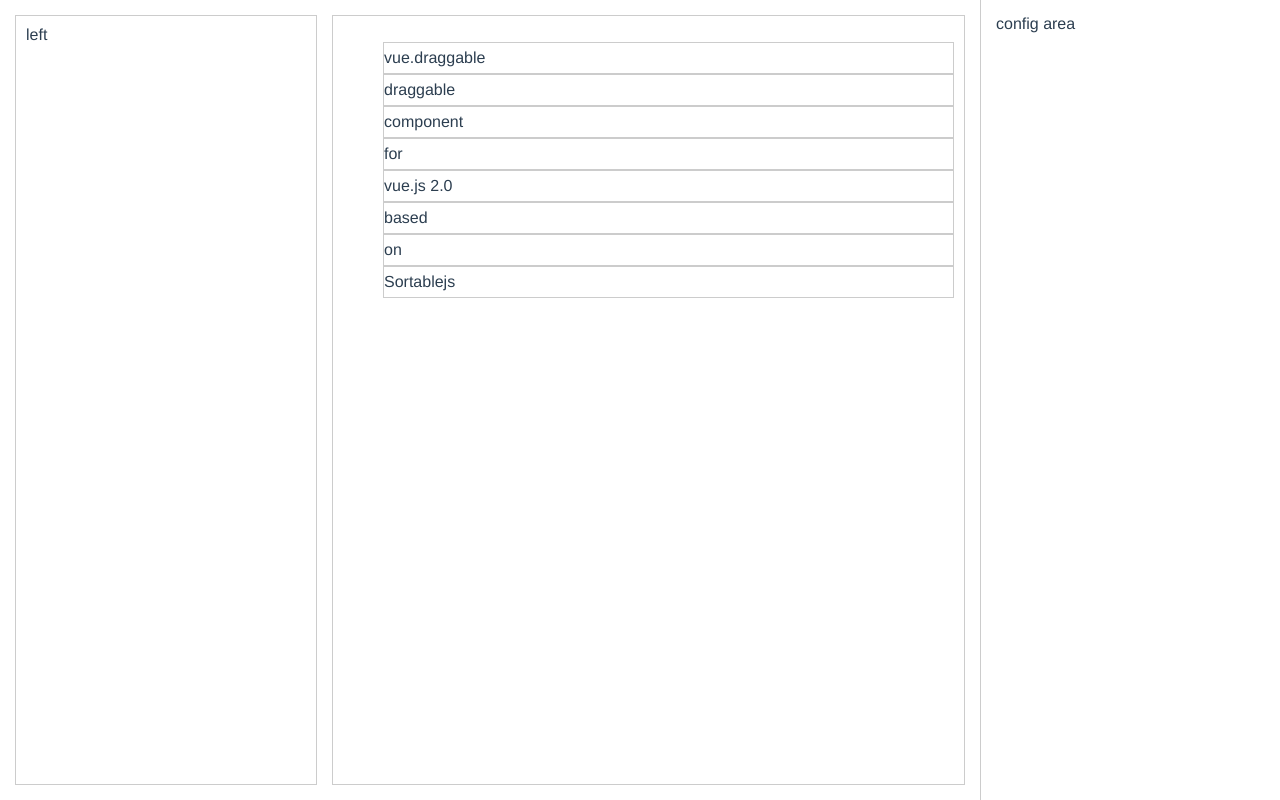
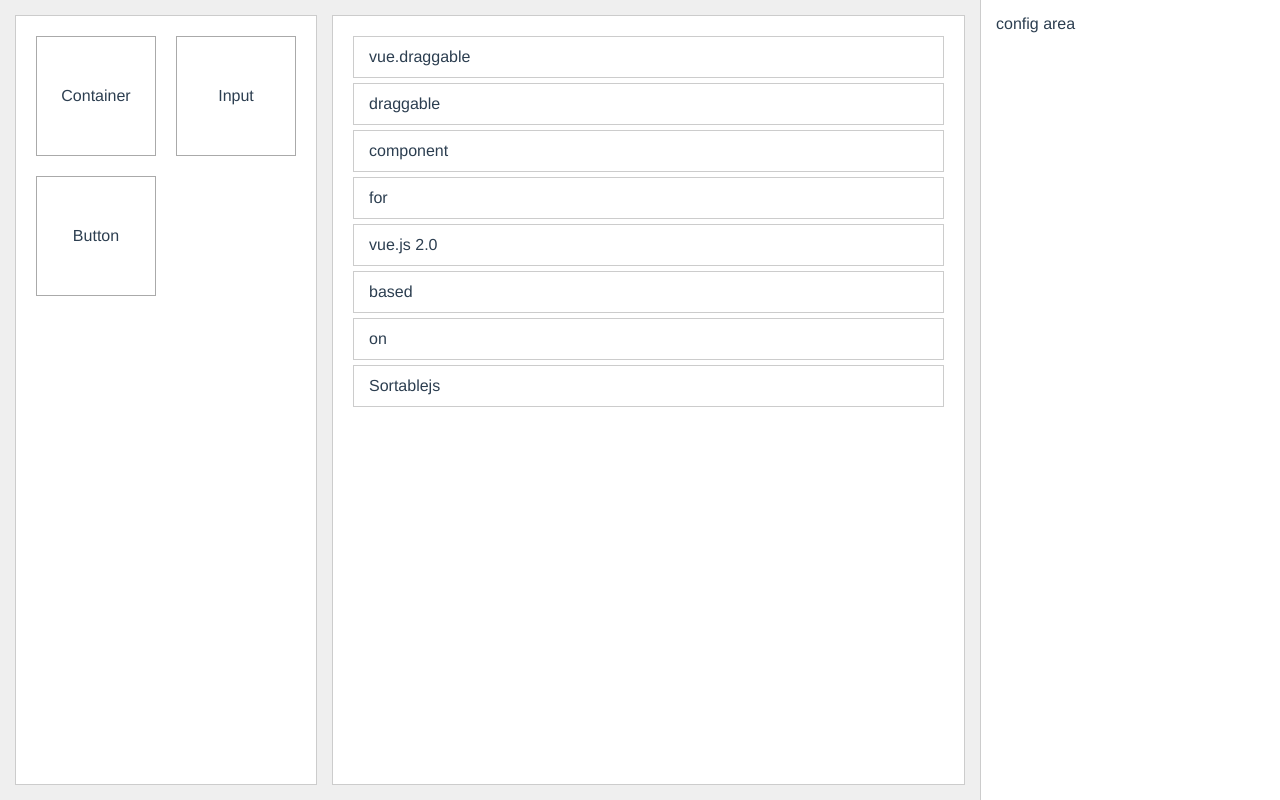
Before and after one commit to JasonBai007/lego, a Vue app: page /#/ in a window 1280 px wide. Built offline with nearby package versions, Linux system fonts and the light colour scheme.

Commit message:
重构代码分离组件

```diff
--- /dev/null
+++ b/src/components/CenterCanvas.vue
@@ -0,0 +1,49 @@
+<template>
+  <div class="center-area">
+    <draggable tag="ul" v-model="comList" group="common" chosenClass="active" animation="200">
+      <li v-for="com in comList" :key="com.order">
+        {{ com.name }}
+      </li>
+    </draggable>
+  </div>
+</template>
+
+<script>
+import Draggable from "vuedraggable";
+const coms = ["vue.draggable", "draggable", "component", "for", "vue.js 2.0", "based", "on", "Sortablejs"];
+export default {
+  name: "centerCanvas",
+  components: {
+    Draggable,
+  },
+  data() {
+    return {
+      comList: coms.map((name, index) => {
+        return { name, order: index + 1 };
+      }),
+    };
+  },
+  computed: {},
+  mounted() {},
+  methods: {},
+  watch: {},
+};
+</script>
+
+<style lang="scss" scoped>
+.center-area {
+  ul {
+    margin: 0;
+    padding: 0;
+    list-style: none;
+    li {
+      cursor: move;
+      height: 30px;
+      line-height: 30px;
+      border: 1px solid #ccc;
+      padding: 5px 0 5px 15px;
+      margin-bottom: 5px;
+    }
+  }
+}
+</style>
--- a/src/components/DragArea.vue
+++ b/src/components/DragArea.vue
@@ -1,41 +1,26 @@
 <template>
   <div class="drag-area">
-    <div class="left">left</div>
+    <div class="left">
+      <labels></labels>
+    </div>
     <div class="right">
-      <draggable
-        class="list-group"
-        tag="ul"
-        v-model="list"
-        v-bind="{
-          animation: 200,
-          group: 'description',
-          disabled: false,
-          ghostClass: 'ghost',
-        }"
-      >
-        <li class="list-group-item" v-for="element in list" :key="element.order">
-          {{ element.name }}
-        </li>
-      </draggable>
+      <center-canvas></center-canvas>
     </div>
   </div>
 </template>
 
 <script>
-import Draggable from "vuedraggable";
+import Labels from "./Labels.vue";
+import CenterCanvas from "./CenterCanvas.vue";
 
-const message = ["vue.draggable", "draggable", "component", "for", "vue.js 2.0", "based", "on", "Sortablejs"];
 export default {
   name: "dragArea",
   components: {
-    Draggable,
+    Labels,
+    CenterCanvas,
   },
   data() {
-    return {
-      list: message.map((name, index) => {
-        return { name, order: index + 1 };
-      }),
-    };
+    return {};
   },
   computed: {},
   mounted() {},
@@ -49,6 +34,7 @@
   display: flex;
   height: 100%;
   & > div {
+    background: #fff;
     padding: 10px;
     border: 1px solid #ccc;
   }
@@ -58,20 +44,7 @@
   }
   .right {
     flex-grow: 1;
+    padding: 20px;
   }
 }
-.ghost {
-  opacity: 0.5;
-  background: #c8ebfb;
-}
-.list-group {
-  min-height: 20px;
-  list-style: none;
-}
-.list-group-item {
-  cursor: move;
-  height: 30px;
-  line-height: 30px;
-  border: 1px solid #ccc;
-}
 </style>
--- /dev/null
+++ b/src/components/Labels.vue
@@ -0,0 +1,57 @@
+<template>
+  <div class="labes">
+    <!-- 配置项：自身不能排序，不能放置拖拽元素，拖拽时克隆 -->
+    <draggable tag="ul" v-model="labelList" :group="{ name: 'common', pull: 'clone', put: false }" :sort="false">
+      <li v-for="(label, i) in labelList" :key="i">
+        {{ label.name }}
+      </li>
+    </draggable>
+  </div>
+</template>
+
+<script>
+import Draggable from "vuedraggable";
+const labels = ["Container", "Input", "Button"];
+export default {
+  name: "labes",
+  components: {
+    Draggable,
+  },
+  data() {
+    return {
+      labelList: labels.map((name, index) => {
+        return { name, order: index + 10 };
+      }),
+    };
+  },
+  computed: {},
+  mounted() {},
+  methods: {},
+  watch: {},
+};
+</script>
+
+<style lang="scss" scoped>
+.labes {
+  ul {
+    padding: 0;
+    margin: 0;
+    display: flex;
+    flex-wrap: wrap;
+    li {
+      box-sizing: border-box;
+      width: 120px;
+      height: 120px;
+      flex-shrink: 0;
+      margin: 10px;
+      display: flex;
+      justify-content: center;
+      align-items: center;
+      border: 1px solid #aaa;
+      &:hover {
+        cursor: move;
+      }
+    }
+  }
+}
+</style>
--- a/src/views/home.vue
+++ b/src/views/home.vue
@@ -31,6 +31,7 @@
   }
   .main {
     flex-grow: 1;
+    background: #efefef;
   }
   .right {
     width: 300px;
```
